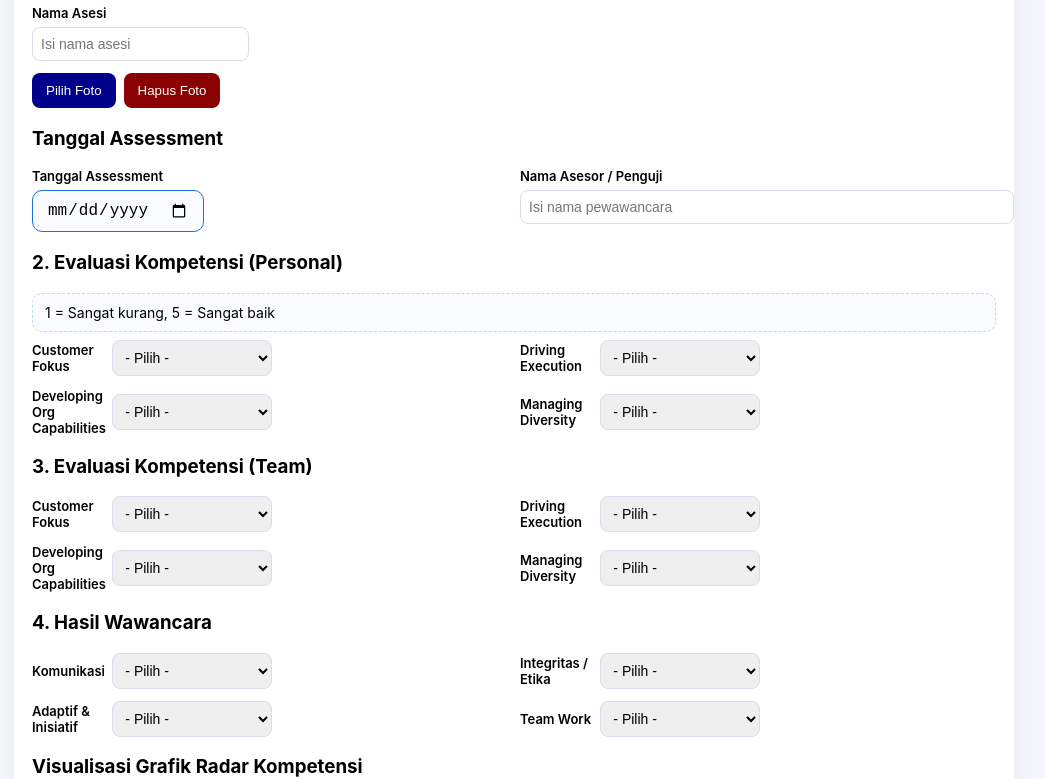
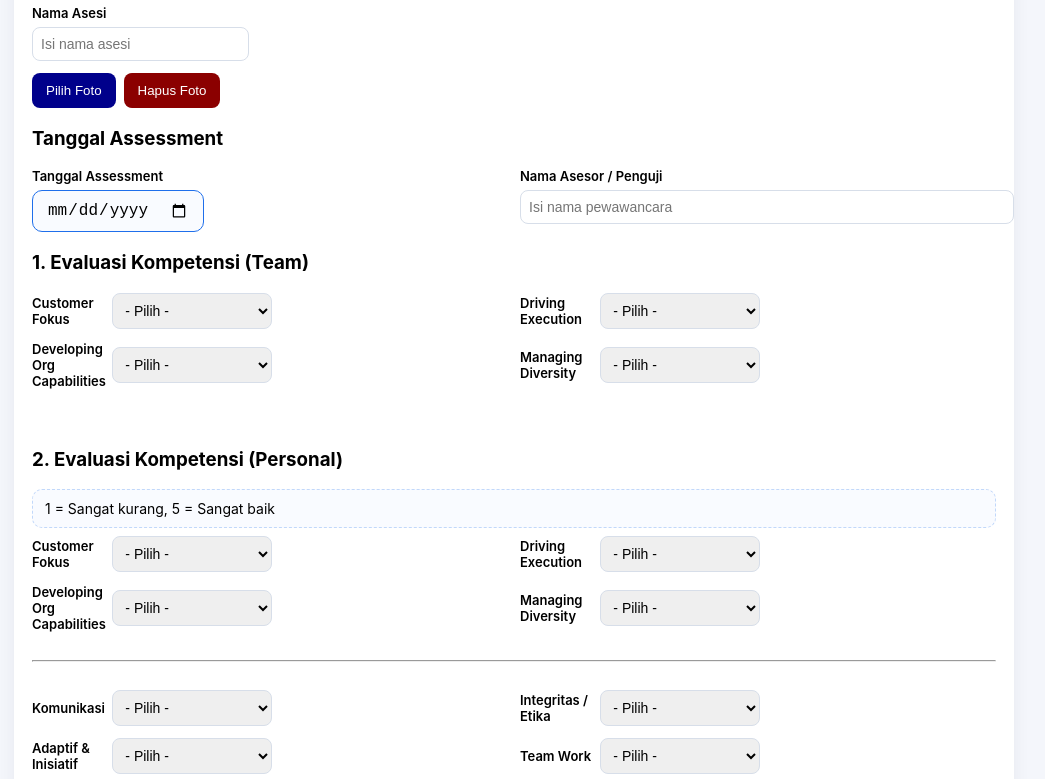
Before and after one commit to joko140576/from-evaluasi-assesment, a plain HTML site: page index.html in a window 1280 px wide. Shown: the part 195-974 px from the top of the page, without its empty margins (126-1171 px from the left). Drawn offline with nearby package versions, Linux system fonts and the light colour scheme.

Commit message:
Update index.html

```diff
--- a/index.html
+++ b/index.html
@@ -1,3 +1,4 @@
+
 <!doctype html>
 <html lang="id">
 <head>
@@ -75,6 +76,31 @@
           </div>
         </div>
 
+        <!-- team -->
+        <div class="section">
+          <h3>1. Evaluasi Kompetensi (Team)</h3>
+          <div class="grid">
+            <div class="rating-row">
+              <div class="label">Customer Fokus</div>
+              <div class="controls"><select id="team_customer"><option value="">- Pilih -</option><option>1</option><option>2</option><option>3</option><option>4</option><option>5</option></select></div>
+            </div>
+            <div class="rating-row">
+              <div class="label">Driving Execution</div>
+              <div class="controls"><select id="team_driving"><option value="">- Pilih -</option><option>1</option><option>2</option><option>3</option><option>4</option><option>5</option></select></div>
+            </div>
+            <div class="rating-row">
+              <div class="label">Developing Org Capabilities</div>
+              <div class="controls"><select id="team_developing"><option value="">- Pilih -</option><option>1</option><option>2</option><option>3</option><option>4</option><option>5</option></select></div>
+            </div>
+            <div class="rating-row">
+              <div class="label">Managing Diversity</div>
+              <div class="controls"><select id="team_diversity"><option value="">- Pilih -</option><option>1</option><option>2</option><option>3</option><option>4</option><option>5</option></select></div>
+            </div>
+          </div>
+        </div>
+        <br>
+        <br>
+
         <!-- personal -->
         <div class="section">
           <h3>2. Evaluasi Kompetensi (Personal)</h3>
@@ -97,34 +123,9 @@
               <div class="controls"><select id="personal_diversity"><option value="">- Pilih -</option><option>1</option><option>2</option><option>3</option><option>4</option><option>5</option></select></div>
             </div>
           </div>
-        </div>
-
-        <!-- team -->
-        <div class="section">
-          <h3>3. Evaluasi Kompetensi (Team)</h3>
-          <div class="grid">
-            <div class="rating-row">
-              <div class="label">Customer Fokus</div>
-              <div class="controls"><select id="team_customer"><option value="">- Pilih -</option><option>1</option><option>2</option><option>3</option><option>4</option><option>5</option></select></div>
-            </div>
-            <div class="rating-row">
-              <div class="label">Driving Execution</div>
-              <div class="controls"><select id="team_driving"><option value="">- Pilih -</option><option>1</option><option>2</option><option>3</option><option>4</option><option>5</option></select></div>
-            </div>
-            <div class="rating-row">
-              <div class="label">Developing Org Capabilities</div>
-              <div class="controls"><select id="team_developing"><option value="">- Pilih -</option><option>1</option><option>2</option><option>3</option><option>4</option><option>5</option></select></div>
-            </div>
-            <div class="rating-row">
-              <div class="label">Managing Diversity</div>
-              <div class="controls"><select id="team_diversity"><option value="">- Pilih -</option><option>1</option><option>2</option><option>3</option><option>4</option><option>5</option></select></div>
-            </div>
-          </div>
-        </div>
-
-        <!-- interview -->
-        <div class="section">
-          <h3>4. Hasil Wawancara</h3>
+          <br>
+          <hr>
+          <br>
           <div class="grid">
             <div class="rating-row">
               <div class="label">Komunikasi</div>
@@ -142,7 +143,8 @@
               <div class="label">Team Work</div>
               <div class="controls"><select id="interview_teamwork"><option value="">- Pilih -</option><option>1</option><option>2</option><option>3</option><option>4</option><option>5</option></select></div>
             </div>
-          </div>
+            <br><br>
+
         </div>
 
         <!-- radar chart -->
```
